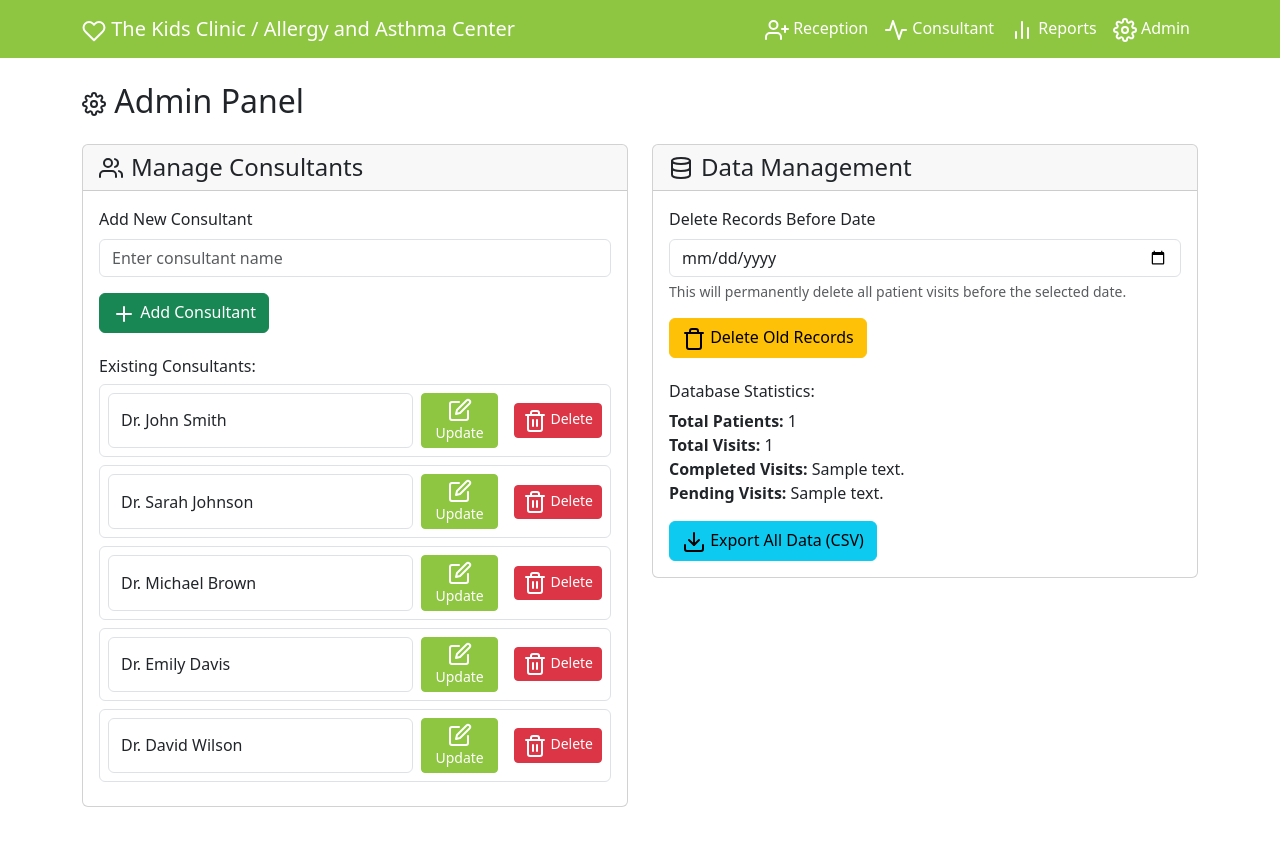
After one commit to iamarasinghe96/kidsclinic, a Flask app: template templates/admin.html in a window 1280 px wide. The commit adds this page. Run offline with Flask 3, Linux system fonts and the light colour scheme; the template is opened without the code that fills it: values that come from a table or form of the project are taken from there, most other values are stand-ins (such as "Sample title", 1, 10 or a date in 2020).

Commit message:
Assistant checkpoint: Add Admin Panel with consultant and data management
Assistant generated file changes:
- templates/base.html: Add Admin link to navigation
- templates/admin.html: Create admin panel template
- routes.py: Add admin routes and functions
Add admin routes and functions

---

User prompt:

where cn I find the Access Admin Panel - Click the new "Admin" link in the navigation bar

Replit-Commit-Author: Assistant
Replit-Commit-Session-Id: b0873491-08e3-4da0-9ef2-7676eb2c81d0

```diff
--- /dev/null
+++ b/templates/admin.html
@@ -0,0 +1,107 @@
+
+{% extends "base.html" %}
+
+{% block title %}Admin Panel - The Kids Clinic / Allergy and Asthma Center{% endblock %}
+
+{% block content %}
+<div class="row">
+    <div class="col-12">
+        <h2 class="mb-4">
+            <i data-feather="settings"></i>
+            Admin Panel
+        </h2>
+    </div>
+</div>
+
+<div class="row">
+    <!-- Consultant Management -->
+    <div class="col-lg-6 mb-4">
+        <div class="card">
+            <div class="card-header">
+                <h4><i data-feather="users"></i> Manage Consultants</h4>
+            </div>
+            <div class="card-body">
+                <!-- Add New Consultant -->
+                <form method="POST" action="{{ url_for('admin') }}" class="mb-4">
+                    <input type="hidden" name="action" value="add_consultant">
+                    <div class="mb-3">
+                        <label for="consultant_name" class="form-label">Add New Consultant</label>
+                        <input type="text" class="form-control" id="consultant_name" name="consultant_name"
+                               placeholder="Enter consultant name" required>
+                    </div>
+                    <button type="submit" class="btn btn-success">
+                        <i data-feather="plus"></i> Add Consultant
+                    </button>
+                </form>
+
+                <!-- Existing Consultants -->
+                <h6>Existing Consultants:</h6>
+                {% for consultant in consultants %}
+                <div class="d-flex justify-content-between align-items-center mb-2 p-2 border rounded">
+                    <form method="POST" action="{{ url_for('admin') }}" class="d-flex flex-grow-1 me-2">
+                        <input type="hidden" name="action" value="update_consultant">
+                        <input type="hidden" name="consultant_id" value="{{ consultant.id }}">
+                        <input type="text" class="form-control me-2" name="consultant_name"
+                               value="{{ consultant.name }}" required>
+                        <button type="submit" class="btn btn-sm btn-primary">
+                            <i data-feather="edit"></i> Update
+                        </button>
+                    </form>
+                    <form method="POST" action="{{ url_for('admin') }}" class="ms-2">
+                        <input type="hidden" name="action" value="delete_consultant">
+                        <input type="hidden" name="consultant_id" value="{{ consultant.id }}">
+                        <button type="submit" class="btn btn-sm btn-danger"
+                                onclick="return confirm('Are you sure you want to delete this consultant? This will also delete all their associated visits.')">
+                            <i data-feather="trash-2"></i> Delete
+                        </button>
+                    </form>
+                </div>
+                {% endfor %}
+            </div>
+        </div>
+    </div>
+
+    <!-- Data Management -->
+    <div class="col-lg-6 mb-4">
+        <div class="card">
+            <div class="card-header">
+                <h4><i data-feather="database"></i> Data Management</h4>
+            </div>
+            <div class="card-body">
+                <!-- Delete Old Records -->
+                <form method="POST" action="{{ url_for('admin') }}" class="mb-4">
+                    <input type="hidden" name="action" value="delete_old_records">
+                    <div class="mb-3">
+                        <label for="delete_before_date" class="form-label">Delete Records Before Date</label>
+                        <input type="date" class="form-control" id="delete_before_date" name="delete_before_date" required>
+                        <div class="form-text">This will permanently delete all patient visits before the selected date.</div>
+                    </div>
+                    <button type="submit" class="btn btn-warning"
+                            onclick="return confirm('Are you sure you want to delete old records? This action cannot be undone.')">
+                        <i data-feather="trash"></i> Delete Old Records
+                    </button>
+                </form>
+
+                <!-- Database Statistics -->
+                <div class="mt-4">
+                    <h6>Database Statistics:</h6>
+                    <ul class="list-unstyled">
+                        <li><strong>Total Patients:</strong> {{ stats.total_patients }}</li>
+                        <li><strong>Total Visits:</strong> {{ stats.total_visits }}</li>
+                        <li><strong>Completed Visits:</strong> {{ stats.completed_visits }}</li>
+                        <li><strong>Pending Visits:</strong> {{ stats.pending_visits }}</li>
+                    </ul>
+                </div>
+
+                <!-- Export Data -->
+                <form method="POST" action="{{ url_for('admin') }}" class="mt-3">
+                    <input type="hidden" name="action" value="export_all_data">
+                    <button type="submit" class="btn btn-info">
+                        <i data-feather="download"></i> Export All Data (CSV)
+                    </button>
+                </form>
+            </div>
+        </div>
+    </div>
+</div>
+{% endblock %}
--- a/templates/base.html
+++ b/templates/base.html
@@ -50,6 +50,13 @@
                             Reports
                         </a>
                     </li>
+                    <li class="nav-item">
+                        <a class="nav-link text-white {% if request.endpoint == 'admin' %}fw-bold{% endif %}"
+                           href="{{ url_for('admin') }}">
+                            <i data-feather="settings"></i>
+                            Admin
+                        </a>
+                    </li>
                 </ul>
             </div>
         </div>
```
Also changed, not shown: routes.py (+102 -0 lines).
